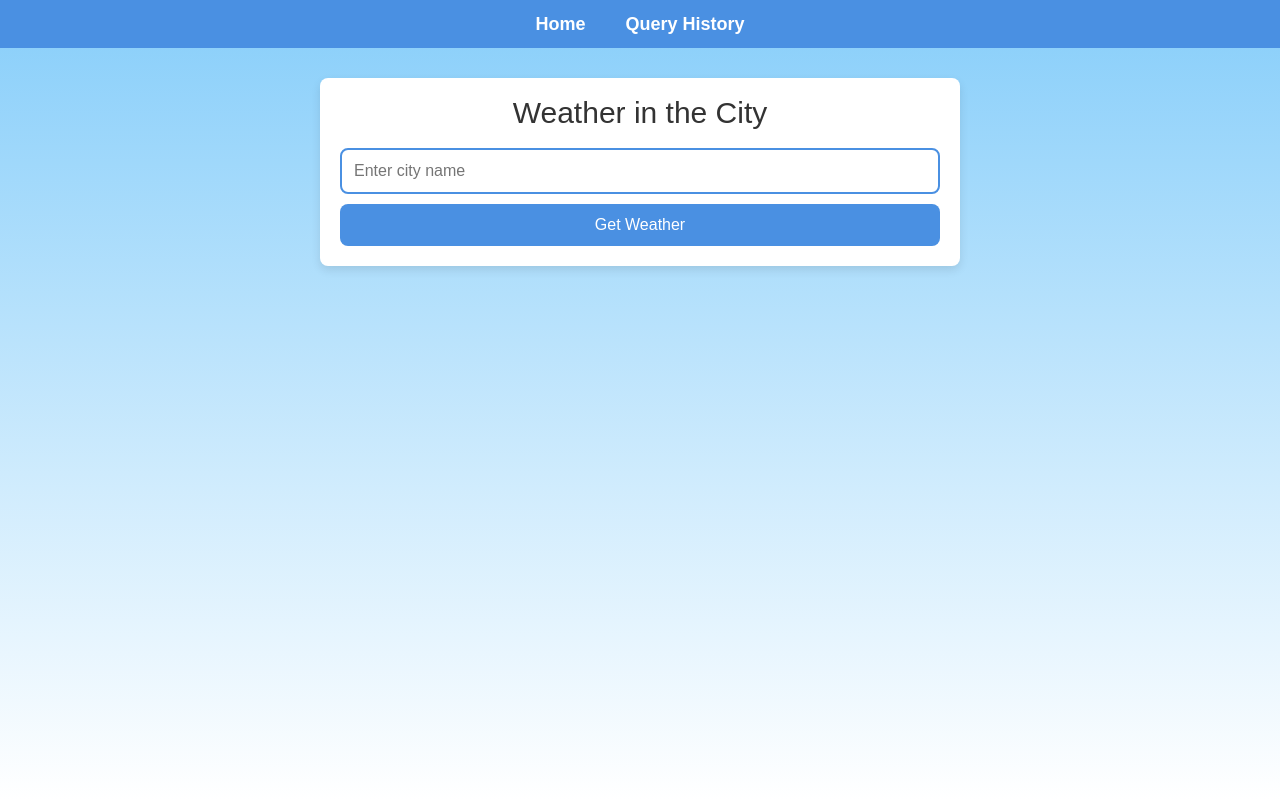
After one commit to kathlleen/weather_app, a Django app: page / in a window 1280 px wide. The commit adds this page. Run offline with Django 4.2, Linux system fonts and the light colour scheme; some libraries are stand-ins or nearby versions.

Commit message:
Styles and pages

```diff
--- a/app/app/settings.py
+++ b/app/app/settings.py
@@ -56,7 +56,7 @@ ROOT_URLCONF = 'app.urls'
 TEMPLATES = [
     {
         'BACKEND': 'django.template.backends.django.DjangoTemplates',
-        'DIRS': [],
+        'DIRS': [BASE_DIR / 'templates'],
         'APP_DIRS': True,
         'OPTIONS': {
             'context_processors': [
--- a/app/app/urls.py
+++ b/app/app/urls.py
@@ -17,6 +17,11 @@ Including another URLconf
 from django.contrib import admin
 from django.urls import path
 
+from main import views
+
+
 urlpatterns = [
     path('admin/', admin.site.urls),
+    path('', views.index, name='index'),
+    path('/query', views.query, name='query-history'),
 ]
--- a/app/main/views.py
+++ b/app/main/views.py
@@ -1,3 +1,15 @@
 from django.shortcuts import render
+from django.http import HttpResponse
 
 # Create your views here.
+def index(request):
+    context = {
+        'title': 'Погода на сегодня'
+    }
+    return render(request, 'index.html', context)
+
+def query(request):
+    context = {
+        'title': 'Query history'
+    }
+    return render(request, 'query.html', context)
--- a/app/static/css/style.css
+++ b/app/static/css/style.css
@@ -1,39 +1,164 @@
+/* 🎨 Основные стили */
+:root {
+    --primary-color: #4a90e2;
+    --secondary-color: #ffffff;
+    --text-color: #333;
+    --border-radius: 8px;
+}
+
 body {
-    font-family: Arial, sans-serif;
-    background-color: #f4f4f4;
+    font-family: 'Arial', sans-serif;
+    background: linear-gradient(to bottom, #87CEFA, #ffffff);
     margin: 0;
     padding: 0;
+    color: var(--text-color);
 }
+
+/* 📌 Навигация */
+nav {
+    background: var(--primary-color);
+    padding: 15px 0;
+}
+
 nav ul {
+    list-style: none;
     display: flex;
-    background: #333;
-    padding: 10px;
-    list-style: none;
+    justify-content: center;
+    padding: 0;
+    margin: 0;
 }
+
 nav ul li {
-    margin-right: 20px;
+    margin: 0 20px;
 }
+
 nav ul li a {
-    color: white;
+    color: var(--secondary-color);
     text-decoration: none;
+    font-size: 18px;
+    font-weight: bold;
+    transition: 0.3s;
 }
+
+nav ul li a:hover {
+    text-decoration: underline;
+}
+
+/* 📌 Заголовки */
+h1 {
+    font-size: 30px;
+    margin-bottom: 20px;
+
+}
+
+
+/* 📌 Контейнер */
 .container {
-    width: 80%;
-    margin: auto;
+    width: 90%;
+    max-width: 600px;
+    margin: 30px auto;
+    background: var(--secondary-color);
     padding: 20px;
-    background: white;
-    box-shadow: 0px 0px 10px rgba(0, 0, 0, 0.1);
-    border-radius: 5px;
+    border-radius: var(--border-radius);
+    box-shadow: 0 4px 10px rgba(0, 0, 0, 0.1);
+    text-align: center;
 }
+
+/* 📌 Форма поиска погоды */
+form {
+    display: flex;
+    flex-direction: column;
+    gap: 10px;
+}
+
+input[type="text"] {
+    padding: 12px;
+    border: 2px solid var(--primary-color);
+    border-radius: var(--border-radius);
+    font-size: 16px;
+    outline: none;
+    transition: 0.3s;
+}
+
+input[type="text"]:focus {
+    border-color: #ffcc00;
+}
+
+button {
+    padding: 12px;
+    background: var(--primary-color);
+    border: none;
+    border-radius: var(--border-radius);
+    color: var(--secondary-color);
+    font-size: 16px;
+    cursor: pointer;
+    transition: 0.3s;
+}
+
+button:hover {
+    background: #357ABD;
+}
+
+/* 📌 Отображение погоды */
+.weather-info {
+    margin-top: 20px;
+    padding: 15px;
+    background: rgba(74, 144, 226, 0.1);
+    border-radius: var(--border-radius);
+}
+
+.weather-info h2 {
+    margin-bottom: 5px;
+}
+
+.weather-info p {
+    font-size: 18px;
+    margin: 5px 0;
+}
+
+/* 📌 История запросов */
+.history-container {
+    margin-top: 30px;
+}
+
+.history-container h2 {
+    text-align: center;
+}
+
 table {
     width: 100%;
     border-collapse: collapse;
-    margin-top: 20px;
+    margin-top: 10px;
 }
-table, th, td {
-    border: 1px solid #ddd;
+
+th, td {
+    padding: 12px;
+    border-bottom: 1px solid #ddd;
+    text-align: center;
 }
-th, td {
-    padding: 10px;
-    text-align: left;
+
+th {
+    background: var(--primary-color);
+    color: var(--secondary-color);
 }
+
+tr:nth-child(even) {
+    background: #f9f9f9;
+}
+
+/* 📌 Адаптивность */
+@media (max-width: 600px) {
+    .container {
+        width: 95%;
+        padding: 15px;
+    }
+
+    nav ul {
+        flex-direction: column;
+        text-align: center;
+    }
+
+    nav ul li {
+        margin-bottom: 10px;
+    }
+}
--- /dev/null
+++ b/app/static/js/script.js
@@ -0,0 +1,11 @@
+
+document.addEventListener("DOMContentLoaded", function() {
+    const form = document.getElementById("weather-form");
+    form.addEventListener("submit", function(event) {
+        const cityInput = document.getElementById("city");
+        if (!cityInput.value.trim()) {
+            event.preventDefault();
+            alert("Please enter a city name.");
+        }
+    });
+});
--- /dev/null
+++ b/app/templates/base.html
@@ -0,0 +1,23 @@
+{% load static %}
+
+<html lang="en">
+<head>
+    <meta charset="UTF-8">
+    <meta name="viewport" content="width=device-width, initial-scale=1.0">
+    <title>{{ title }}</title>
+    <link rel="stylesheet" href="https://cdnjs.cloudflare.com/ajax/libs/meyer-reset/2.0/reset.min.css">
+    <link rel="stylesheet" href="{% static 'css/style.css' %}">
+</head>
+<body>
+    <nav>
+        <ul>
+            <li><a href="/">Home</a></li>
+            <li><a href="{% url 'query-history' %}">Query History</a></li>
+        </ul>
+    </nav>
+    <div class="container">
+        {% block content %}{% endblock %}
+    </div>
+    <script src="{% static 'js/script.js' %}"></script>
+</body>
+</html>
--- /dev/null
+++ b/app/templates/index.html
@@ -0,0 +1,17 @@
+{% extends "base.html" %}
+
+{% block content %}
+<h1>Weather in the City</h1>
+<form id="weather-form" method="post">
+    {% csrf_token %}
+    <input type="text" name="city" id="city" placeholder="Enter city name" required>
+    <button type="submit">Get Weather</button>
+</form>
+<div id="weather-result">
+    {% if weather %}
+    <h2>Weather in {{ weather.city }}</h2>
+    <p>Temperature: {{ weather.temperature }}°C</p>
+    <p>Condition: {{ weather.description }}</p>
+    {% endif %}
+</div>
+{% endblock %}
```
Also changed, not shown: app/main/templates/base.html (deleted, +0 -23 lines), app/main/templates/index.html (deleted, +0 -17 lines), app/main/templates/query.html (deleted, +0 -21 lines), app/templates/query.html (added, +21 -0 lines), 2 other files.
